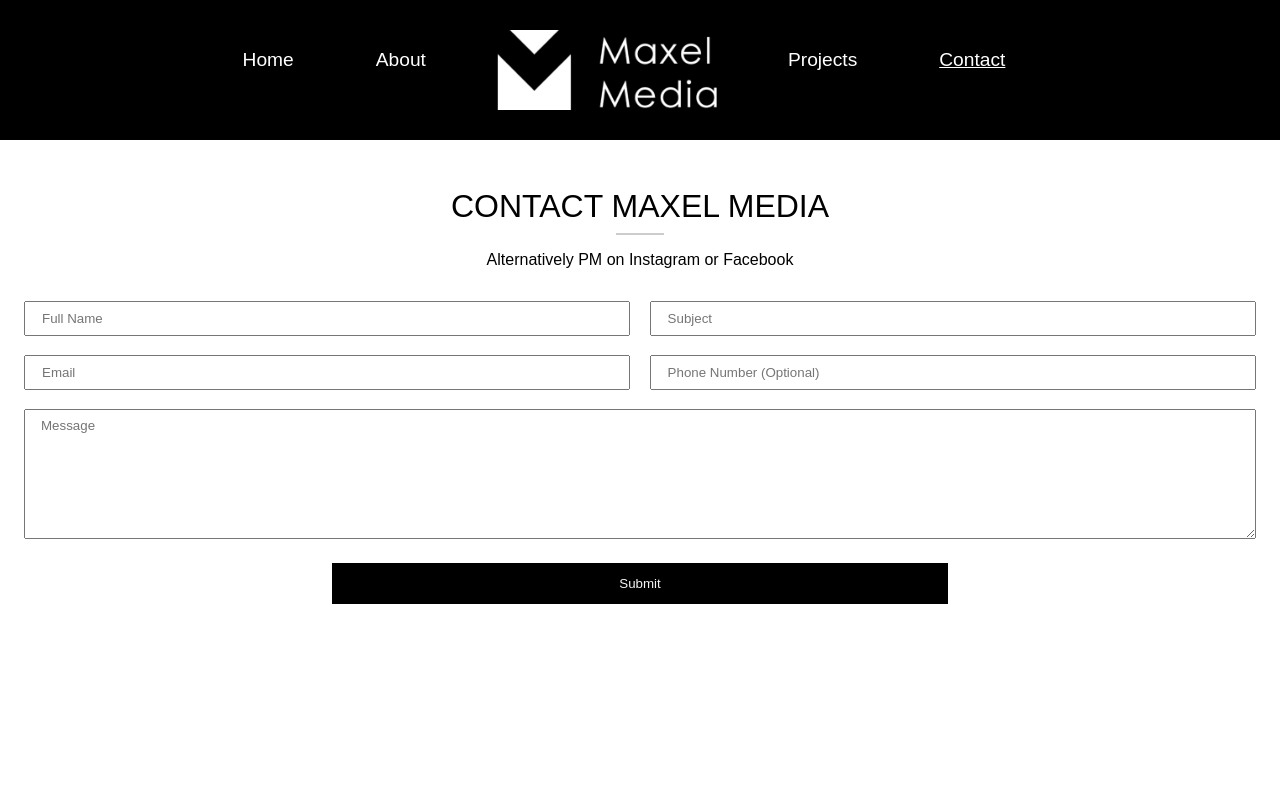
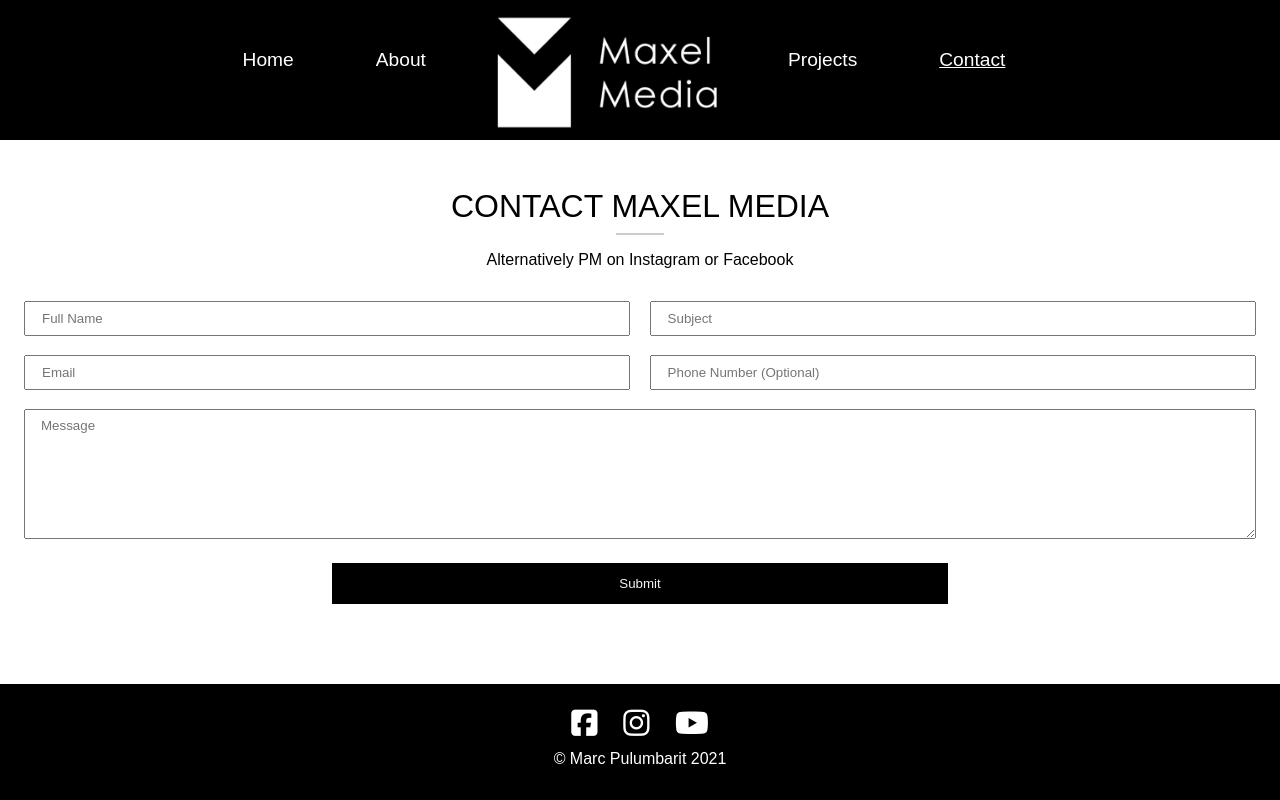
Before and after one commit to marcCodez/Maxel-Media-Digital-Portdolio-Website, a React (Create React App) app: page /contact in a window 1280 px wide. Built offline with nearby package versions, Linux system fonts and the light colour scheme.

Commit message:
revert changes

```diff
--- a/src/App.scss
+++ b/src/App.scss
@@ -39,8 +39,6 @@
 	justify-content: center;
 	align-items: center;
 	height: 80px;
-	overflow: hidden;
-	position: fixed;
 
 	.fa-bars {
 		color: white;
@@ -187,8 +185,6 @@ video {
 	align-items: center;
 	color: white;
 	margin-top: auto;
-	overflow: hidden;
-	position: fixed;
 }
 
 .footer-content {
```
